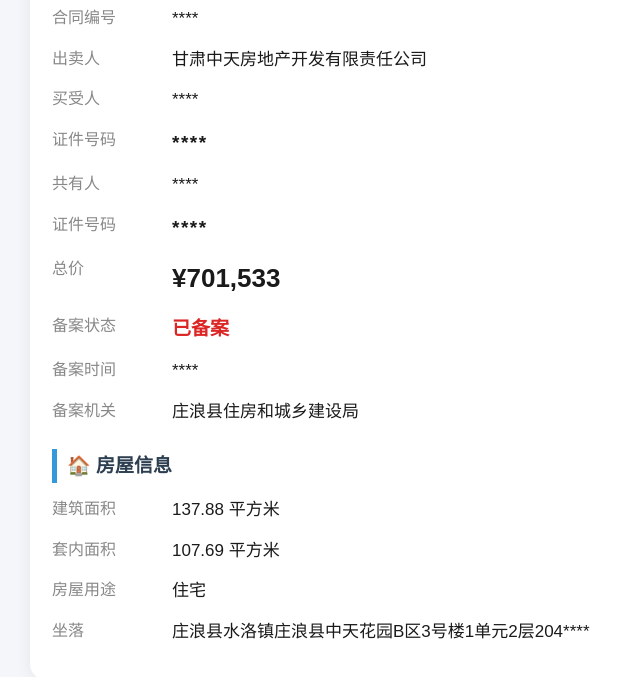
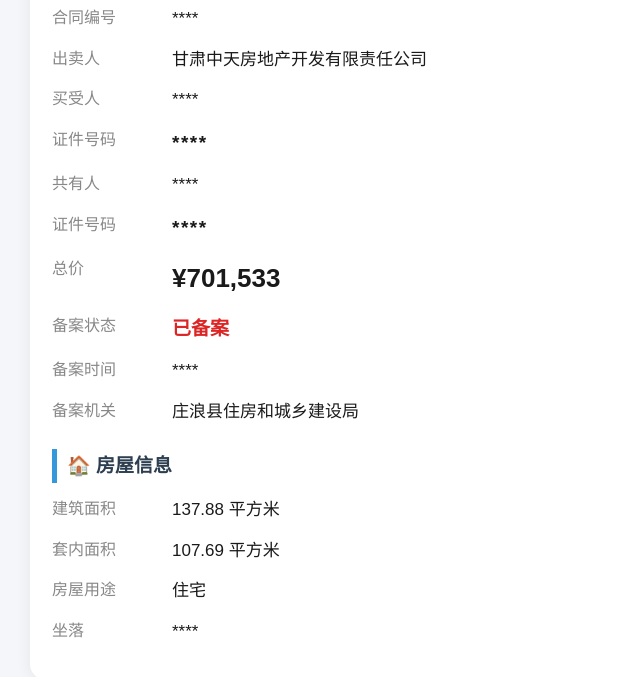
Before and after one commit to xingkong576/contract-qr, a plain HTML site: page xs202602679.html in a window 1280 px wide. Shown: the part 93-770 px from the top of the page, without its empty margins (250-890 px from the left). Drawn offline with Linux system fonts and the light colour scheme.

Commit message:
Remove all sensitive personal info

```diff
--- a/xs202602679.html
+++ b/xs202602679.html
@@ -36,7 +36,7 @@
   <div class="row"><span class="label">建筑面积</span><span class="value">137.88 平方米</span></div>
   <div class="row"><span class="label">套内面积</span><span class="value">107.69 平方米</span></div>
   <div class="row"><span class="label">房屋用途</span><span class="value">住宅</span></div>
-  <div class="row"><span class="label">坐落</span><span class="value addr">庄浪县水洛镇庄浪县中天花园B区3号楼1单元2层204****</span></div>
+  <div class="row"><span class="label">坐落</span><span class="value addr">****</span></div>
 </div>
 </body>
 </html>
```
